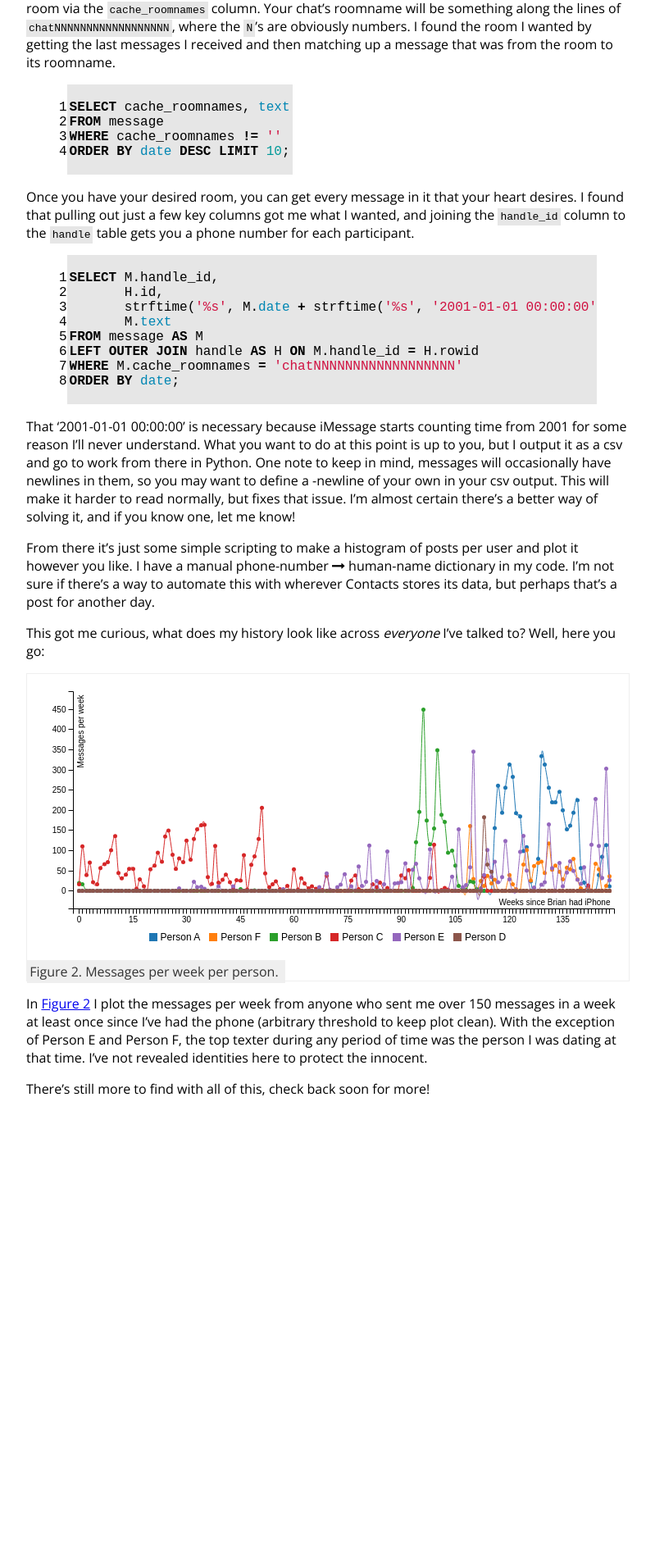
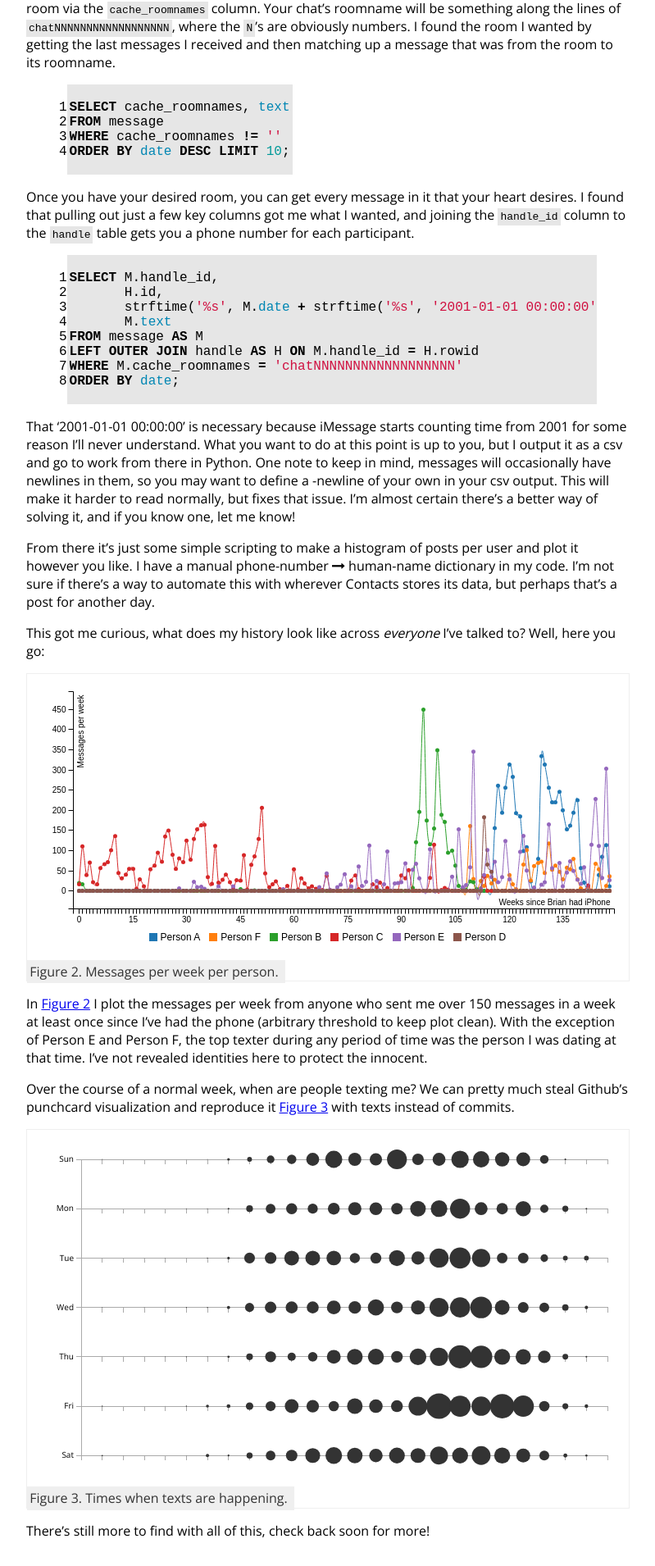
Before and after one commit to bis12/bis12.github.io, a Jekyll site: the page built from _posts/2015-11-14-fun-with-imessage.markdown, in a window 1280 px wide. Shown: the part 1063-2973 px from the top of the page at 82% size, without its empty margins (240-1039 px from the left). Built offline with Jekyll 4.4.1, drawn with Linux system fonts in a browser that asks for light colours; before the commit the page ends 2434 px from its top, so only the background shows below that.

Commit message:
Being punchcard viz

```diff
--- a/_posts/2015-11-14-fun-with-imessage.markdown
+++ b/_posts/2015-11-14-fun-with-imessage.markdown
@@ -58,6 +58,15 @@ This got me curious, what does my history look like across _everyone_ I've talke
 
 In [Figure 2](#imessage-fig2) I plot the messages per week from anyone who sent me over 150 messages in a week at least once since I've had the phone (arbitrary threshold to keep plot clean). With the exception of Person E and Person F, the top texter during any period of time was the person I was dating at that time. I've not revealed identities here to protect the innocent.
 
+Over the course of a normal week, when are people texting me? We can pretty much steal Github's punchcard visualization and reproduce it [Figure 3](#imessage-fig) with texts instead of commits.
+
+<div id="imessage-fig3" class="figure">
+    <div></div>
+    <span class="caption pure-hidden-xs">Figure 3. Times when texts are happening.</span>
+    <span class="caption pure-visible-xs">Figure 3</span>
+</div>
+
 There's still more to find with all of this, check back soon for more!
 
 <script type="text/javascript" src="{{ "/js/imessage.js" | prepend: site.baseurl }}"></script>
+<link rel="stylesheet" href="{{ "/css/imessage.css" | prepend: site.baseurl }}">
--- /dev/null
+++ b/css/imessage.css
@@ -0,0 +1,14 @@
+.axis {
+    font-size: 10px;
+}
+
+.axis path,
+.axis line {
+    fill: none;
+    stroke: #AAA;
+    shape-rendering: crispEdges;
+}
+
+.hover:hover {
+    fill: #AAA;
+}
--- /dev/null
+++ b/data/punchcard.csv
@@ -0,0 +1,7 @@
+26, 7, 2, 4, 13, 24, 81, 148, 235, 287, 396, 521, 398, 378, 606, 355, 394, 530, 500, 438, 424, 263, 54, 12
+6, 5, 5, 6, 25, 27, 53, 205, 296, 337, 308, 362, 404, 391, 349, 477, 508, 611, 393, 347, 465, 251, 184, 50
+6, 3, 12, 17, 11, 33, 78, 328, 356, 451, 451, 446, 311, 335, 486, 403, 584, 640, 557, 322, 322, 230, 147, 145
+24, 7, 13, 18, 30, 34, 96, 277, 353, 367, 365, 423, 381, 494, 358, 430, 581, 614, 662, 451, 329, 300, 195, 102
+8, 3, 8, 23, 31, 24, 71, 203, 334, 250, 288, 422, 478, 486, 357, 508, 558, 705, 681, 484, 465, 385, 174, 52
+34, 2, 7, 14, 34, 90, 116, 228, 306, 421, 383, 313, 475, 414, 364, 575, 775, 643, 591, 742, 648, 319, 180, 109
+43, 10, 8, 3, 17, 100, 57, 186, 294, 350, 453, 507, 471, 412, 482, 455, 547, 486, 573, 489, 426, 302, 121, 68
--- a/js/imessage.js
+++ b/js/imessage.js
@@ -1,3 +1,51 @@
+var punchcard = function(args) {
+    var el = d3.select(args.bindto);
+    var margin = {top: 20, right: 10, bottom: 20, left: 50};
+    var width = el[0][0].offsetWidth - margin.left - margin.right;
+    var height = width * (1/1.6) - margin.top - margin.bottom;
+
+    var days = ['Sun', 'Mon', 'Tue', 'Wed', 'Thu', 'Fri', 'Sat'];
+
+    var svg = el.append('svg')
+                .attr('width', width + margin.left + margin.right)
+                .attr('height', height + margin.top + margin.bottom)
+                .append('g')
+                .attr("transform", "translate(" + margin.left + "," + margin.top + ")");
+
+    var x = d3.scale.linear().domain([0, 25]).range([0, width]);
+    var y = d3.scale.linear().domain([0, 6]).range([0, height]);
+
+    yAxis = d3.svg.axis().ticks(7).scale(y).orient('left').tickFormat( function(d, i) { return days[i]; });
+    svg.append('g').attr("class", "x axis").call(yAxis);
+
+    for (var i in days) {
+        svg.append('g')
+           .attr("transform", "translate(0," + y(i) + ")")
+           .attr("class", "x axis")
+           .call(d3.svg.axis().scale(x).ticks(24).tickFormat(''));
+    }
+
+    d3.text(args.data, function(error, text) {
+        if (error) return console.warn(error);
+        var data = d3.csv.parseRows(text)
+
+        svg.append('g')
+           .selectAll('g')
+           .data(data)
+           .enter()
+           .append('g')
+           .selectAll('g')
+           .data( function(d,i,j) { return d; } )
+           .enter()
+           .append('circle')
+           .attr('fill', '#333')
+           .attr('class','hover')
+           .attr('cy', function(d,i,j) { return y(j); })
+           .attr('cx', function(d,i,j) { return x(i + 1); })
+           .attr('r', function(d,i,j) { return +d * 0.02; });
+    });
+}
+
 $(document).ready(function() {
 
     // Plot of people in chat room
@@ -44,4 +92,10 @@ $(document).ready(function() {
             }
         }
     });
+
+    // Punchcard for text times
+    punchcard({
+        bindto: '#imessage-fig3>div',
+        data: '/data/punchcard.csv'
+    });
 });
```
